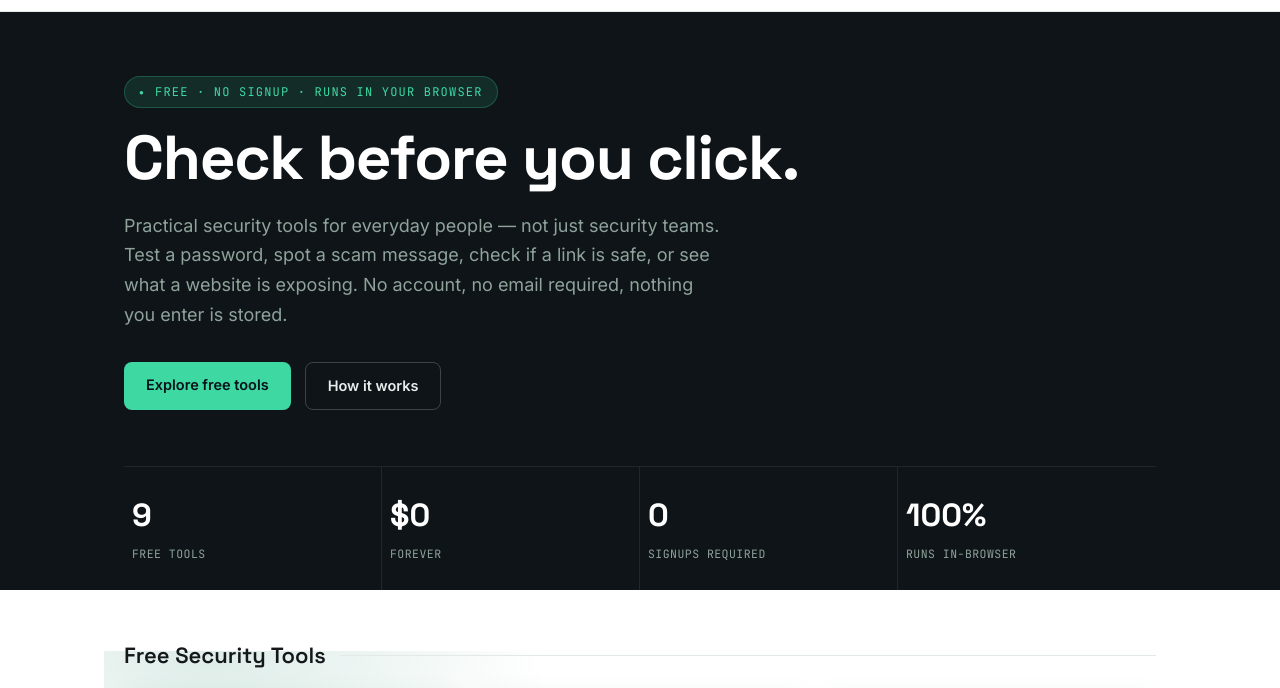
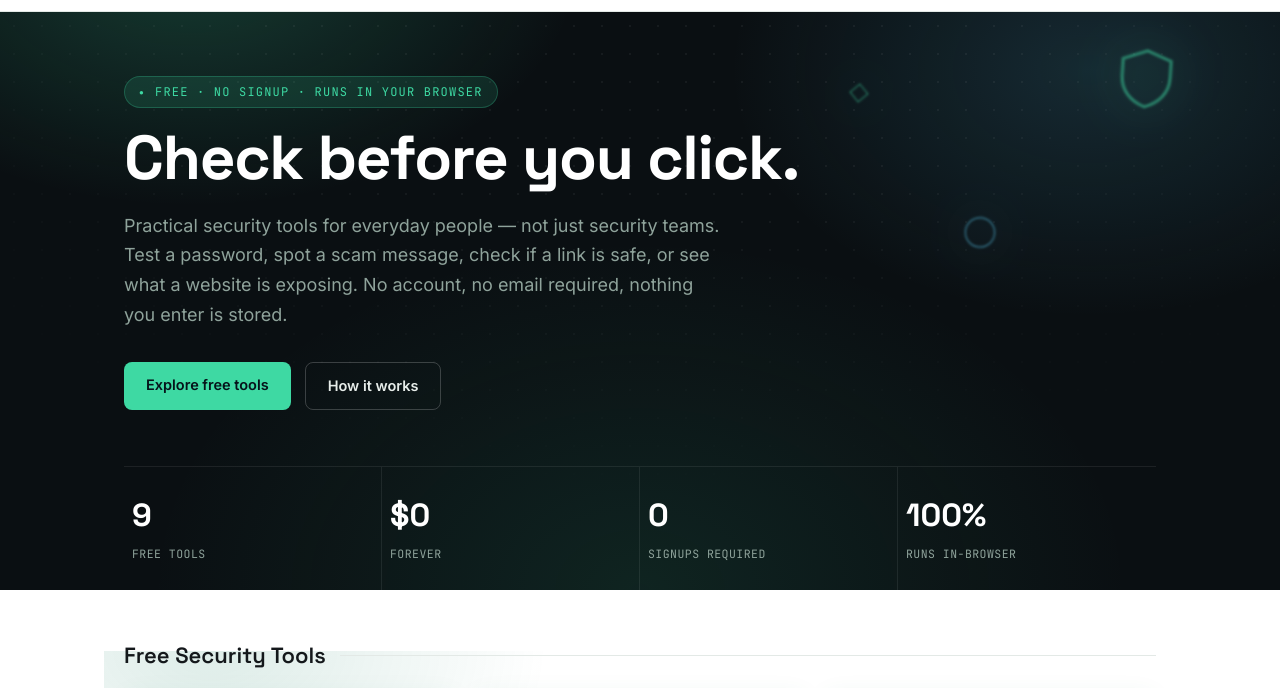
Before and after one commit to sherlock143/aisecmatrix, a plain HTML site: page index.html in a window 1280 px wide. Shown: the part 83-771 px from the top of the page. Drawn offline with Linux system fonts and the light colour scheme.

Commit message:
Add files via upload

```diff
--- a/assets/style.css
+++ b/assets/style.css
@@ -94,7 +94,56 @@ nav.mainnav a:hover, nav.mainnav a.active{color:var(--brand); text-decoration:no
 }
 
 /* ---------- Dark hero band (full-bleed) ---------- */
-.hero-band{background:#0E1417; color:#E7EDEA; padding:64px 0 0; overflow:hidden; --brand:#3ED9A3; --btn-text:#06131A;}
+.hero-band{
+  position:relative;
+  background:
+    radial-gradient(650px 420px at 15% -10%, rgba(62,217,163,0.22), transparent 60%),
+    radial-gradient(550px 380px at 85% 10%, rgba(79,180,216,0.16), transparent 65%),
+    radial-gradient(700px 500px at 50% 100%, rgba(62,217,163,0.10), transparent 70%),
+    #0A0F12;
+  color:#E7EDEA; padding:64px 0 0; overflow:hidden; --brand:#3ED9A3; --btn-text:#06131A;
+}
+.hero-band::before{
+  /* faint starfield-style dot grid, echoes the console/terminal identity rather than literal stars */
+  content:""; position:absolute; inset:0; z-index:0; pointer-events:none;
+  background-image:radial-gradient(rgba(255,255,255,0.05) 1px, transparent 1px);
+  background-size:28px 28px;
+  mask-image:radial-gradient(ellipse 900px 500px at 50% 0%, black 40%, transparent 100%);
+}
+
+/* Floating glow shapes — abstract security-shield silhouettes, not literal mascots */
+.hero-shape{
+  position:absolute; z-index:0; pointer-events:none; opacity:0.5;
+  filter:blur(1px); animation:float 7s ease-in-out infinite;
+}
+.hero-shape svg{display:block; filter:drop-shadow(0 0 24px currentColor);}
+.hero-shape.shape-1{top:8%; right:8%; width:64px; color:#3ED9A3; animation-delay:0s;}
+.hero-shape.shape-2{top:38%; right:22%; width:36px; color:#4FB4D8; animation-delay:1.2s; animation-duration:8.5s;}
+.hero-shape.shape-3{top:15%; right:32%; width:22px; color:#3ED9A3; animation-delay:2.5s; animation-duration:6s;}
+@keyframes float{
+  0%, 100%{transform:translateY(0) rotate(0deg);}
+  50%{transform:translateY(-18px) rotate(6deg);}
+}
+@media (max-width:860px){ .hero-shape{display:none;} }
+
+/* Staggered entrance animation for hero content */
+.hero-band .eyebrow, .hero-band h1, .hero-band .lead, .hero-band .cta-row{
+  animation:fadeUp 0.7s ease-out both;
+}
+.hero-band .eyebrow{animation-delay:0.05s;}
+.hero-band h1{animation-delay:0.15s;}
+.hero-band .lead{animation-delay:0.28s;}
+.hero-band .cta-row{animation-delay:0.4s;}
+@keyframes fadeUp{
+  from{opacity:0; transform:translateY(14px);}
+  to{opacity:1; transform:translateY(0);}
+}
+@media (prefers-reduced-motion: reduce){
+  .hero-shape{animation:none;}
+  .hero-band .eyebrow, .hero-band h1, .hero-band .lead, .hero-band .cta-row{
+    animation:none; opacity:1; transform:none;
+  }
+}
 .hero-band .wrap{position:relative;}
 .hero-band .eyebrow{
   font-family:var(--mono); font-size:12px; letter-spacing:0.1em; text-transform:uppercase; color:#3ED9A3;
@@ -113,6 +162,8 @@ nav.mainnav a:hover, nav.mainnav a.active{color:var(--brand); text-decoration:no
 @keyframes blink{50%{opacity:0;}}
 .hero-band .lead{color:#8FA39B; font-size:18px; line-height:1.65; max-width:600px; margin:0 0 32px;}
 .hero-band .cta-row{display:flex; gap:14px; margin-bottom:56px; flex-wrap:wrap;}
+.hero-band .cta-row .btn{position:relative; transition:background .15s ease, box-shadow .25s ease, transform .15s ease;}
+.hero-band .cta-row .btn:not(.secondary):hover{box-shadow:0 0 0 1px rgba(62,217,163,0.4), 0 8px 28px rgba(62,217,163,0.35); transform:translateY(-1px);}
 .hero-band .cta-row .btn.secondary{background:transparent; color:#E7EDEA; border:1px solid rgba(255,255,255,0.2);}
 .hero-band .cta-row .btn.secondary:hover{border-color:#3ED9A3; color:#3ED9A3;}
 .stat-strip{display:grid; grid-template-columns:repeat(4,1fr); border-top:1px solid rgba(255,255,255,0.08);}
--- a/index.html
+++ b/index.html
@@ -95,6 +95,9 @@
 </div>
 
 <div class="hero-band">
+  <div class="hero-shape shape-1" aria-hidden="true"><svg viewBox="0 0 32 32" fill="none"><path d="M16 2 L28 6.5 V15 C28 22.5 22.8 27.8 16 30 C9.2 27.8 4 22.5 4 15 V6.5 L16 2 Z" stroke="currentColor" stroke-width="1.6" fill="none"/></svg></div>
+  <div class="hero-shape shape-2" aria-hidden="true"><svg viewBox="0 0 32 32" fill="none"><circle cx="16" cy="16" r="13" stroke="currentColor" stroke-width="1.4" fill="none"/></svg></div>
+  <div class="hero-shape shape-3" aria-hidden="true"><svg viewBox="0 0 32 32" fill="none"><path d="M16 3 L29 16 L16 29 L3 16 Z" stroke="currentColor" stroke-width="1.6" fill="none"/></svg></div>
   <div class="wrap">
     <div class="eyebrow">free · no signup · runs in your browser</div>
     <h1>Check before you click.<span class="cursor"></span></h1>
```
Also changed, not shown: services.html (+3 -0 lines).
